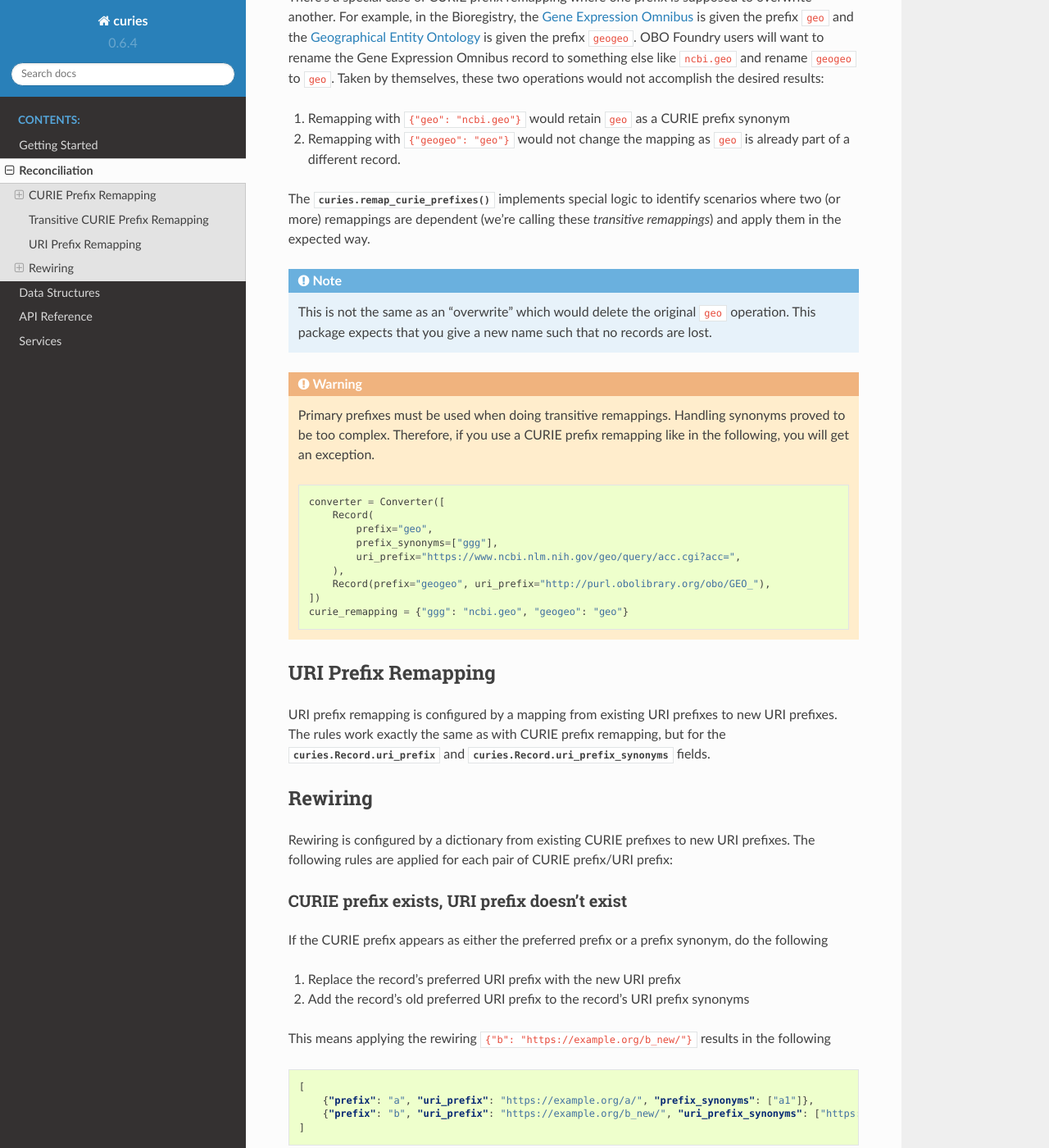
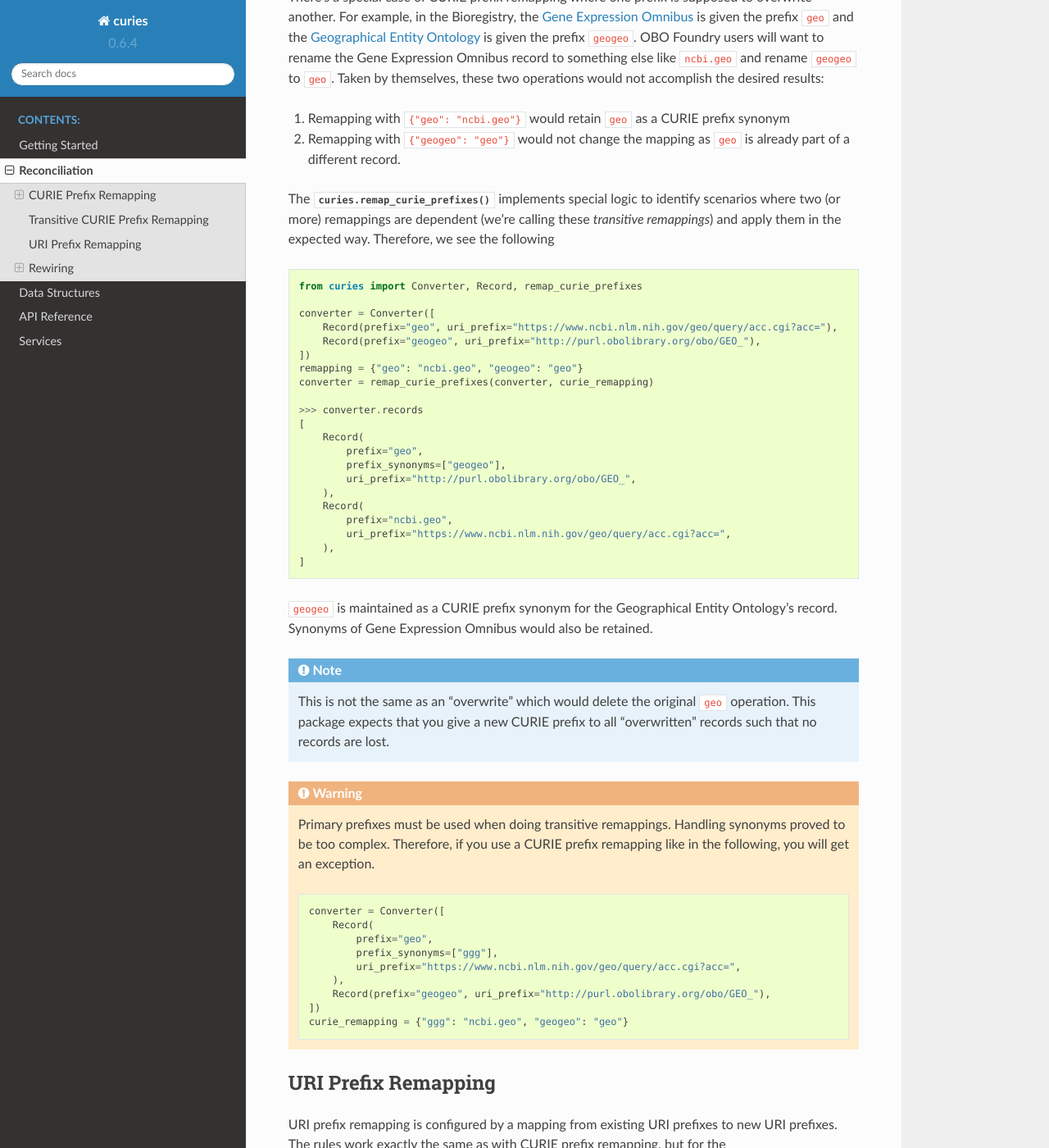
Before and after one commit to biopragmatics/curies, a Sphinx documentation site: the page built from docs/source/reconciliation.rst, in a window 1280 px wide and 1400 px high, scrolled down 2282 px. Shown: the whole window at 82% size. Built offline with Sphinx 7.4.7 and the Read the Docs theme 2.0.0, drawn with Linux system fonts in a browser that asks for light colours.

Commit message:
Update reconciliation.rst

```diff
--- a/docs/source/reconciliation.rst
+++ b/docs/source/reconciliation.rst
@@ -105,12 +105,40 @@ the desired results:
 2. Remapping with ``{"geogeo": "geo"}`` would not change the mapping as ``geo`` is already part of a different record.
 
 The :func:`curies.remap_curie_prefixes` implements special logic to identify scenarios where two (or more) remappings
-are dependent (we're calling these *transitive remappings*) and apply them in the expected way.
+are dependent (we're calling these *transitive remappings*) and apply them in the expected way. Therefore, we
+see the following
+
+.. code-block:: python
+
+    from curies import Converter, Record, remap_curie_prefixes
+
+    converter = Converter([
+        Record(prefix="geo", uri_prefix="https://www.ncbi.nlm.nih.gov/geo/query/acc.cgi?acc="),
+        Record(prefix="geogeo", uri_prefix="http://purl.obolibrary.org/obo/GEO_"),
+    ])
+    remapping = {"geo": "ncbi.geo", "geogeo": "geo"}
+    converter = remap_curie_prefixes(converter, curie_remapping)
+
+    >>> converter.records
+    [
+        Record(
+            prefix="geo",
+            prefix_synonyms=["geogeo"],
+            uri_prefix="http://purl.obolibrary.org/obo/GEO_",
+        ),
+        Record(
+            prefix="ncbi.geo",
+            uri_prefix="https://www.ncbi.nlm.nih.gov/geo/query/acc.cgi?acc=",
+        ),
+    ]
+
+``geogeo`` is maintained as a CURIE prefix synonym for the Geographical Entity Ontology's record. Synonyms
+of Gene Expression Omnibus would also be retained.
 
 .. note::
 
     This is not the same as an "overwrite" which would delete the original ``geo`` operation. This package
-    expects that you give a new name such that no records are lost.
+    expects that you give a new CURIE prefix to all "overwritten" records such that no records are lost.
 
 .. warning::
 
```
